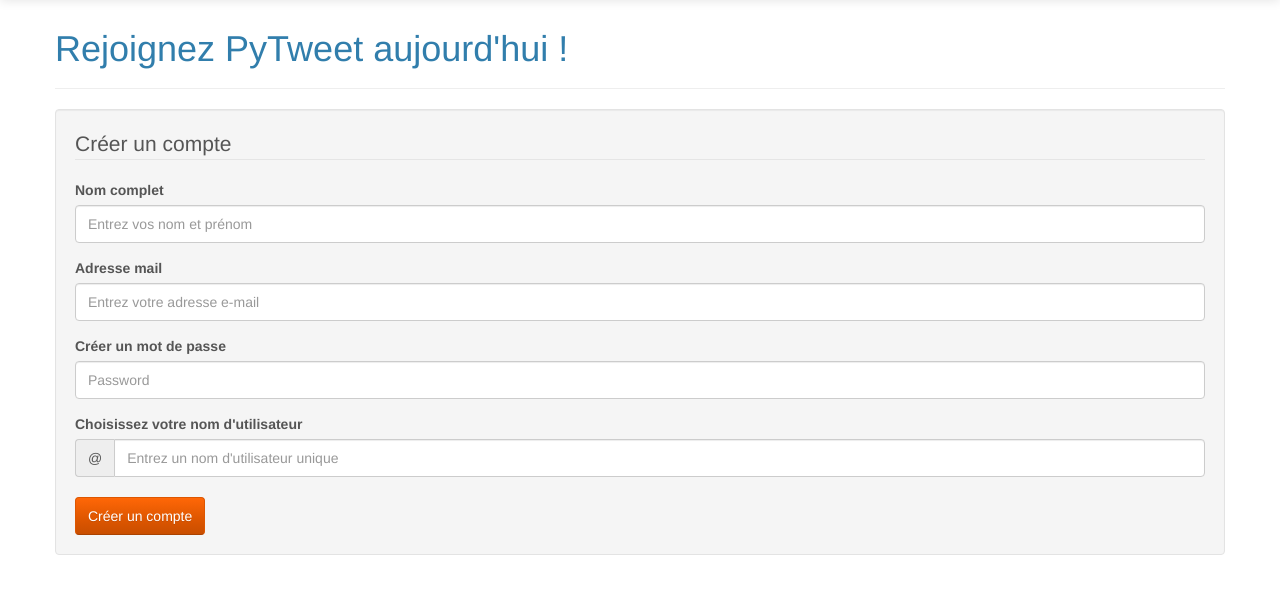
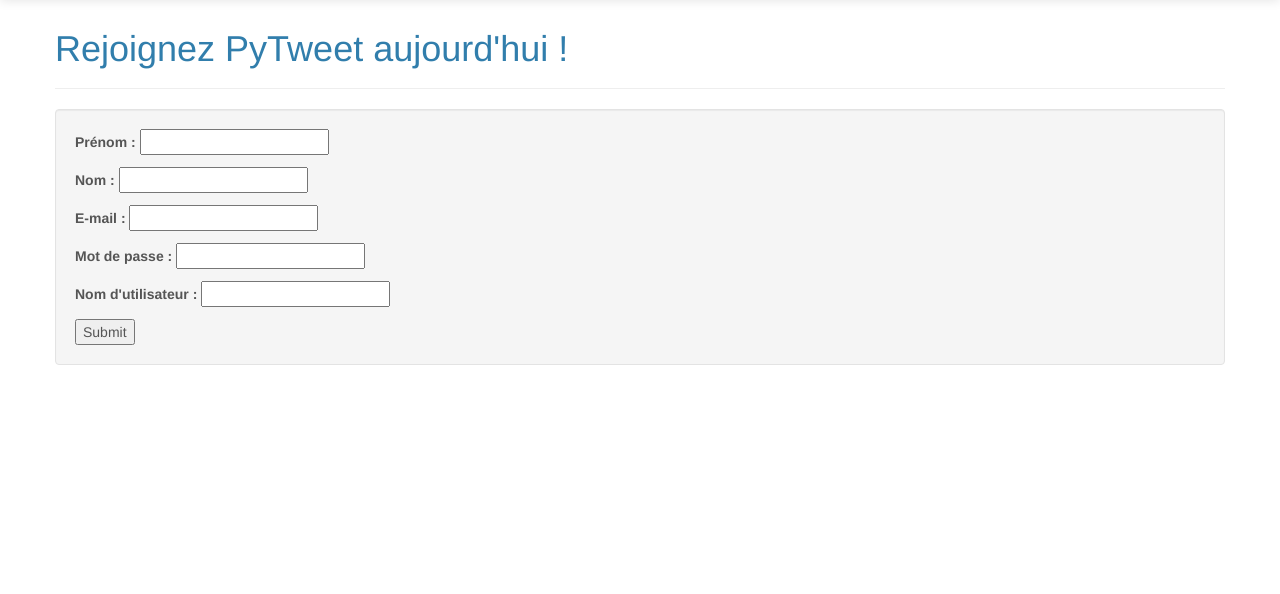
Before and after one commit to cfasquel/PyTweet, a Django app: page /SignUp/ in a window 1280 px wide. Shown: the part 51-645 px from the top of the page. Run offline with Django 3.2, Linux system fonts and the light colour scheme; some libraries are stand-ins or nearby versions.

Commit message:
added sign up form

```diff
--- a/PyTweetApp/forms.py
+++ b/PyTweetApp/forms.py
@@ -1,6 +1,14 @@
 #-*- coding: utf-8 -*-
 from django import forms
 
-class ConnexionForm(forms.Form):
+class SignInForm(forms.Form):
     username = forms.CharField(label="Nom d'utilisateur", max_length=30)
     password = forms.CharField(label="Mot de passe", widget=forms.PasswordInput)
+
+class SignUpForm(forms.Form):
+
+    firstname = forms.CharField(label="Prénom", max_length=30)
+    lastname = forms.CharField(label="Nom", max_length=30)
+    email = forms.EmailField(label="E-mail", max_length=50)
+    password = forms.CharField(label="Mot de passe", widget=forms.PasswordInput)
+    username = forms.CharField(label="Nom d'utilisateur", max_length=30)
--- a/PyTweetApp/templates/sign-up.html
+++ b/PyTweetApp/templates/sign-up.html
@@ -7,29 +7,10 @@
 </div>
 
 <div class="well">
-	<form role="form">
-		<fieldset>
-			<legend>Créer un compte</legend>
-			<div class="form-group">
-		    	<label for="in-name">Nom complet</label>
-				<input type="text" class="form-control" id="in-name" placeholder="Entrez vos nom et prénom">
-		  	</div>
-			<div class="form-group">
-		    	<label for="in-email">Adresse mail</label>
-				<input type="email" class="form-control" id="in-email" placeholder="Entrez votre adresse e-mail">
-		  	</div>
-		  	<div class="form-group">
-				<label for="in-password">Créer un mot de passe</label>
-				<input type="password" class="form-control" id="in-password" placeholder="Password">
-			</div>
-			<label for="in-tag">Choisissez votre nom d'utilisateur</label>
-			<div class="input-group">
-				<span class="input-group-addon">@</span>
-				<input type="text" class="form-control" id="in-tag" placeholder="Entrez un nom d'utilisateur unique">
-			</div>
-			<br/>
-		  	<button type="submit" class="btn btn-warning">Créer un compte</button>
-		</fieldset>
+	<form method="post" action=".">
+		{% csrf_token %}
+		{{ form.as_p }}
+		<input type="submit"/>
 	</form>
 </div>
 
--- a/PyTweetApp/views.py
+++ b/PyTweetApp/views.py
@@ -2,15 +2,18 @@
 
 from django.shortcuts import render
 from django.http import HttpResponse
+
 from django.contrib.auth import authenticate, login
-from PyTweetApp.forms import ConnexionForm
+from django.contrib.auth.models import User
+
+from PyTweetApp.forms import SignInForm, SignUpForm
 
 # Create your views here.
 
 def home(request):
 
     if request.method == "POST":
-        form = ConnexionForm(request.POST)
+        form = SignInForm(request.POST)
         if form.is_valid():
             username = form.cleaned_data["username"]  # Nous récupérons le nom d'utilisateur
             password = form.cleaned_data["password"]  # … et le mot de passe
@@ -21,7 +24,7 @@
             else: #sinon une erreur sera affichée
                 error = True
     else:
-        form = ConnexionForm()
+        form = SignInForm()
 
     return render(request, 'home.html',locals())
 
@@ -30,5 +33,26 @@
 	return render(request, 'hashtag.html', locals())
 
 def signup(request):
+    if request.method == "POST":
+        form = SignUpForm(request.POST)
+        if form.is_valid():
+            firstname = form.cleaned_data["firstname"]
+            lastname = form.cleaned_data["lastname"]
+            email = form.cleaned_data["email"]
+            password = form.cleaned_data["password"]
+            username = form.cleaned_data["username"]
 
-	return render(request, 'sign-up.html', locals())
+            newUser = User.objects.create_user(username, email, password)
+            newUser.first_name, newUser.last_name = firstname, lastname
+
+            newUser.save()
+
+            user = authenticate(username=username, password=password)
+
+            login(request, user)  # nous connectons l'utilisateur
+
+            return render(request, 'tweet-line.html', locals())
+    else:
+        form = SignUpForm()
+
+    return render(request, 'sign-up.html', locals())
```
